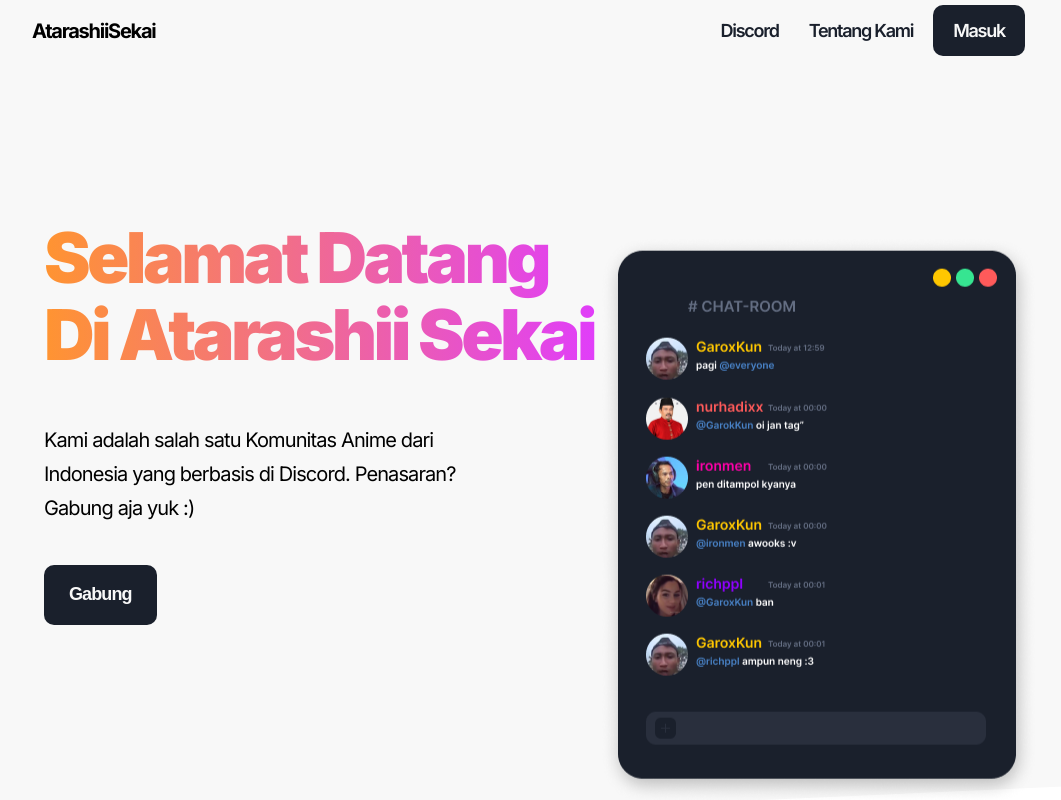
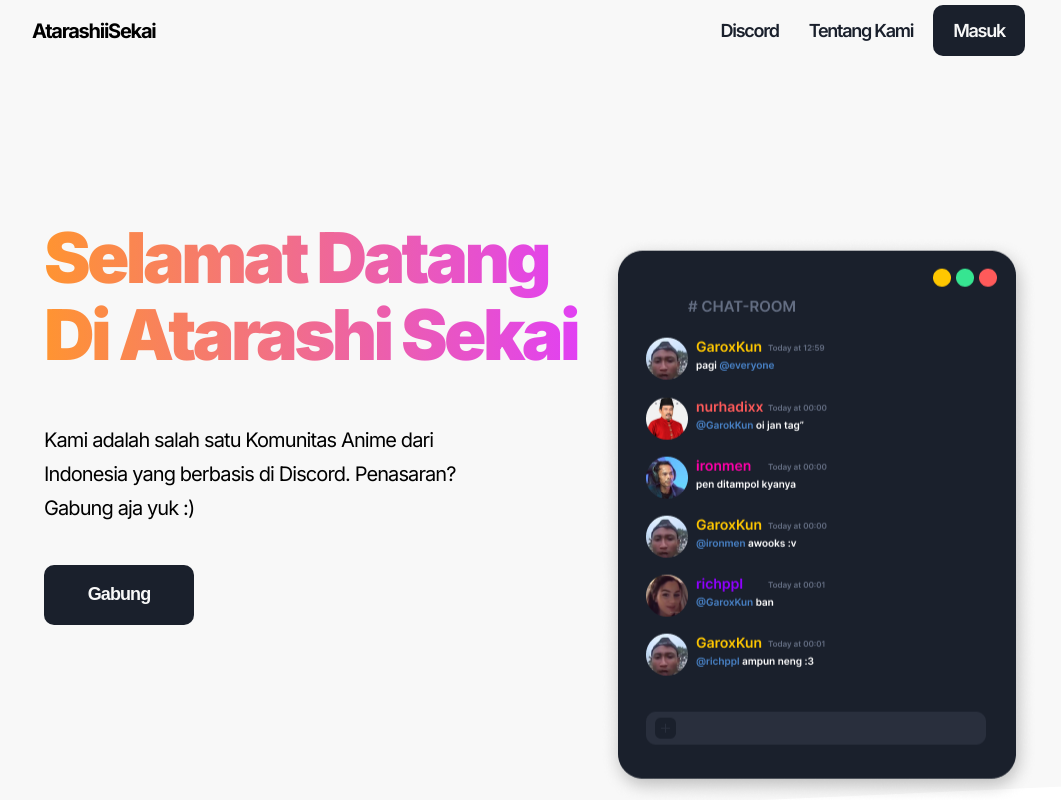
Before and after one commit to dinta0623/atarashisekai.site, a Next.js app: page / in a window 1280 px wide. Shown: the top 800 px of the page, without its empty margins (114-1175 px from the left). Built offline with nearby package versions, Linux system fonts and the light colour scheme.

Commit message:
fix button

```diff
--- a/pages/index.tsx
+++ b/pages/index.tsx
@@ -10,7 +10,7 @@ export default function Home() {
     <Fragment>
       <Head>
         <title>
-          Atarashii Sekai | Komunitas Anime Indonesia yang Berbasis di Discord
+          Atarashi Sekai | Komunitas Anime Indonesia yang Berbasis di Discord
         </title>
         <meta title="description" content={description} />
       </Head>
@@ -20,12 +20,13 @@ export default function Home() {
             <section>
               <h1>
                 Selamat Datang <br />
-                Di Atarashii Sekai
+                Di Atarashi Sekai
               </h1>
               <p>{description}</p>
-              <a href="https://discord.com/invite/Vr5HR6B">
-                <button className={styles.join_btn}>Gabung</button>
-              </a>
+
+              <button className={styles.join_btn}>
+                <a href="https://discord.com/invite/Vr5HR6B">Gabung </a>
+              </button>
             </section>
             <img src="/assets/dc.png" />
           </div>
--- a/pages/styles/home.module.scss
+++ b/pages/styles/home.module.scss
@@ -4,6 +4,7 @@
 .join_btn {
   font-weight: 600;
   margin-top: 20px;
+  width: 150px;
   max-width: 250px;
   padding: 20px 25px;
   color: $whitesmoke;
@@ -171,6 +172,7 @@
     }
     button {
       padding: 20px 50px;
+      width: 200px;
       border-radius: 50px;
       background: transparent;
       border: 2px $whitesmoke solid;
```
